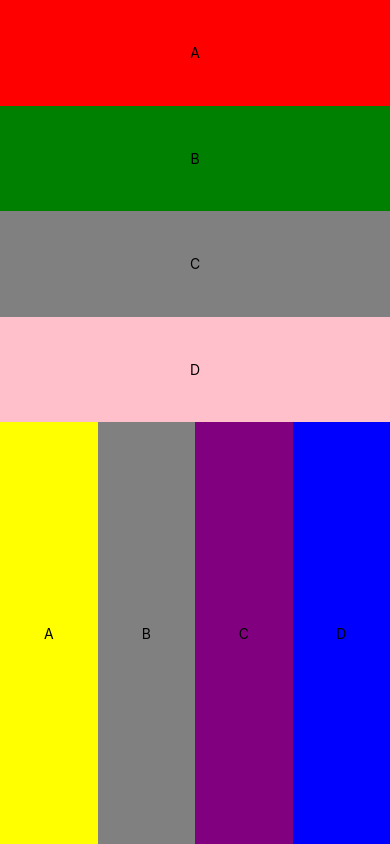
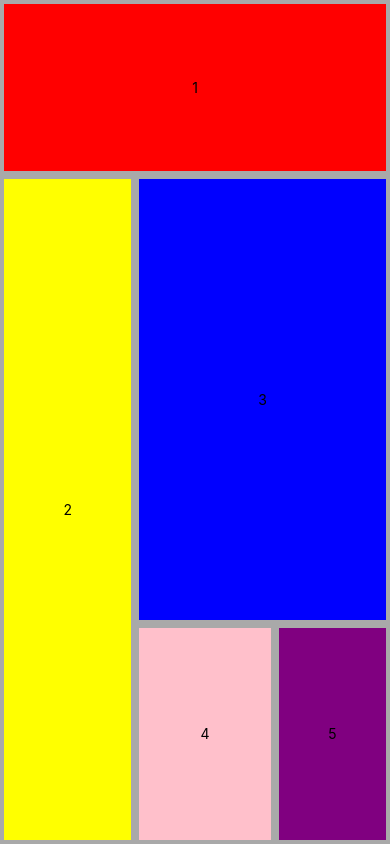
Before and after one commit to luongminh2410dev/ReactNative010321, a React Native app: screen / in a window 390 px wide. Built offline with nearby package versions, Linux system fonts and the light colour scheme.

Commit message:
bai tap 2

```diff
--- a/App.js
+++ b/App.js
@@ -6,7 +6,7 @@ export default class App extends Component {
     return (
       <SafeAreaView
         style={styles.container}>
-        <View
+        {/* <View
           style={{
             flex: 1,
             flexDirection: 'column'
@@ -42,6 +42,27 @@ export default class App extends Component {
           <View style={{flex: 1, backgroundColor: 'blue', justifyContent: 'center', alignItems: 'center'}}>
             <Text>D</Text>
           </View>
+        </View>  */}
+        <View style={{backgroundColor: 'red',flex: 2,justifyContent: 'center', alignItems: 'center',borderWidth: 4, borderColor: '#a9a9a9'}}>
+          <Text style={{color: 'while'}}>1</Text>
+        </View>
+        <View style={{flex: 8, flexDirection: 'row'}}>
+          <View style={{backgroundColor: 'yellow', flex: 3,justifyContent: 'center', alignItems: 'center',borderWidth: 4, borderColor: '#a9a9a9'}}>
+            <Text>2</Text>
+          </View>
+          <View style={{flex: 6,flexDirection: 'column'}}>
+            <View style={{backgroundColor: 'blue', flex: 4,justifyContent: 'center', alignItems: 'center',borderWidth: 4, borderColor: '#a9a9a9'}}>
+              <Text>3</Text>
+            </View>
+            <View style={{flexDirection: 'row', flex: 2}}>
+              <View style={{backgroundColor: 'pink', flex: 1.1,justifyContent: 'center', alignItems: 'center',borderWidth: 4, borderColor: '#a9a9a9'}}>
+                <Text>4</Text>
+              </View>
+              <View style={{backgroundColor: 'purple', flex: 0.9,justifyContent: 'center', alignItems: 'center',borderWidth: 4, borderColor: '#a9a9a9'}}>
+                <Text>5</Text>
+              </View>
+            </View>
+          </View>
         </View>
       </SafeAreaView>
     );
@@ -50,7 +71,7 @@ export default class App extends Component {
 
 const styles = StyleSheet.create({
   container: {
-    flex: 1,
+    flex: 10,
     flexDirection: 'column',
     alignItems: 'stretch'
   }
```
